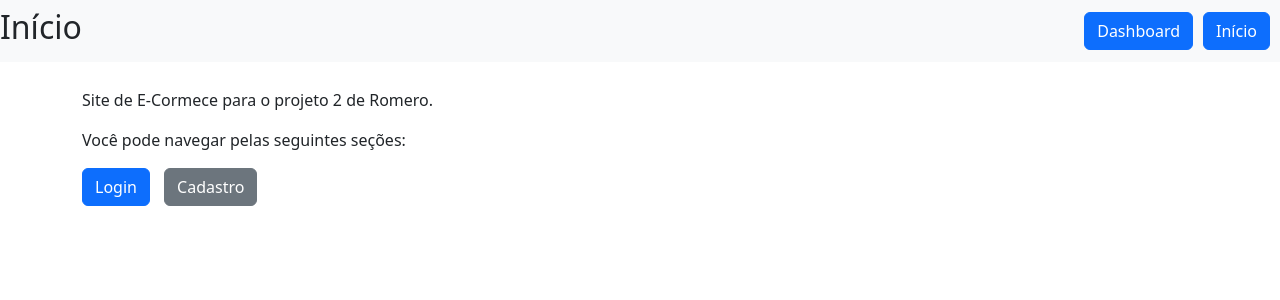
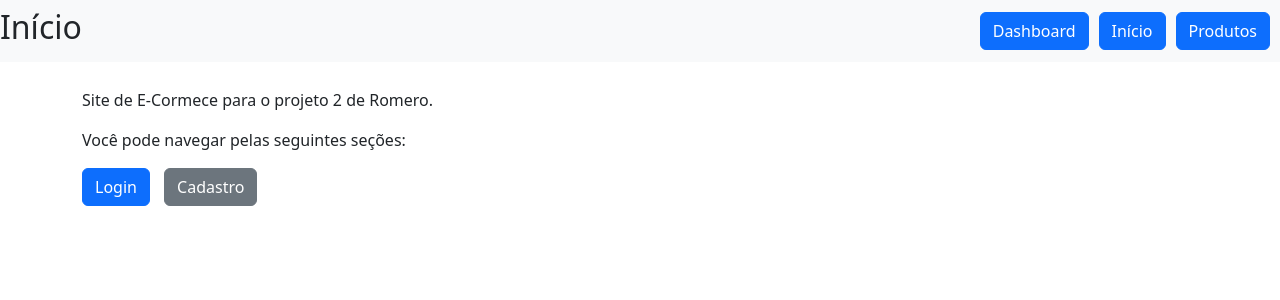
Before and after one commit to Joyuv/projeto2romero, a Flask app: page / in a window 1280 px wide. Shown: the top 300 px of the page. Run offline with Flask 3, Linux system fonts and the light colour scheme.

Commit message:
produtos "funcionando"

```diff
--- a/app.py
+++ b/app.py
@@ -137,15 +137,6 @@ def logout():
     else:
         return redirect(url_for("index"))
 
-
-@app.route("/produtos")
-def produtos_page():
-    conn = get_db_conexao()
-    produtos = conn.execute("SELECT * FROM produtos").fetchall()
-    conn.close()
-    return render_template("produtos.html", produtos=produtos)
-
-
 def produtos_populares():
     conn = get_db_conexao()
     produtos_count = conn.execute("SELECT COUNT(*) FROM produtos").fetchone()[0]
@@ -212,5 +203,19 @@ def remover_produto():
     return redirect(url_for("dashboard"))
 
 
+@app.route("/produtos")
+def produtos():
+    conn = get_db_conexao()
+    cursor = conn.cursor()
+    if current_user.is_authenticated:
+        produtos = cursor.execute(
+            "SELECT * FROM produtos WHERE usuario_id != ? ", (current_user.id,)
+        ).fetchall()
+    else:
+        produtos = cursor.execute("SELECT * FROM produtos").fetchall()
+    conn.close()
+    return render_template("produtos.html", produtos=produtos)
+
+
 if __name__ == "__main__":
     app.run(debug=True)
--- a/static/style.css
+++ b/static/style.css
@@ -2,3 +2,6 @@
   box-sizing: border-box;
   margin: 0;
 }
+#produtos {
+  margin: 5em 0 0;
+}
--- a/templates/base.html
+++ b/templates/base.html
@@ -5,6 +5,7 @@
     <meta charset="UTF-8">
     <meta name="viewport" content="width=device-width, initial-scale=1.0">
     <link rel="stylesheet" href="https://cdn.jsdelivr.net/npm/bootstrap@5.3.6/dist/css/bootstrap.min.css">
+    <link rel="stylesheet" href="{{ url_for('static', filename='style.css') }}">
     <title>{% block title %}{% endblock title %}</title>
     {% endblock head %}
 </head>
@@ -14,6 +15,7 @@
         <div class="btn-group">
             <a href="{{url_for('dashboard')}}"><button class="btn btn-primary">Dashboard</button>  </a>
             <a href="{{url_for('index')}}"><button class="btn btn-primary">Início</button></a>
+            <a href="{{url_for('produtos')}}"><button class="btn btn-primary">Produtos</button></a>
             {% if current_user.is_authenticated %}
             <a href="{{url_for('logout')}}"><button class="btn btn-primary">Logout</button></a>
             {% endif %}
```
Also changed, not shown: templates/produtos.html (added, +16 -0 lines).
